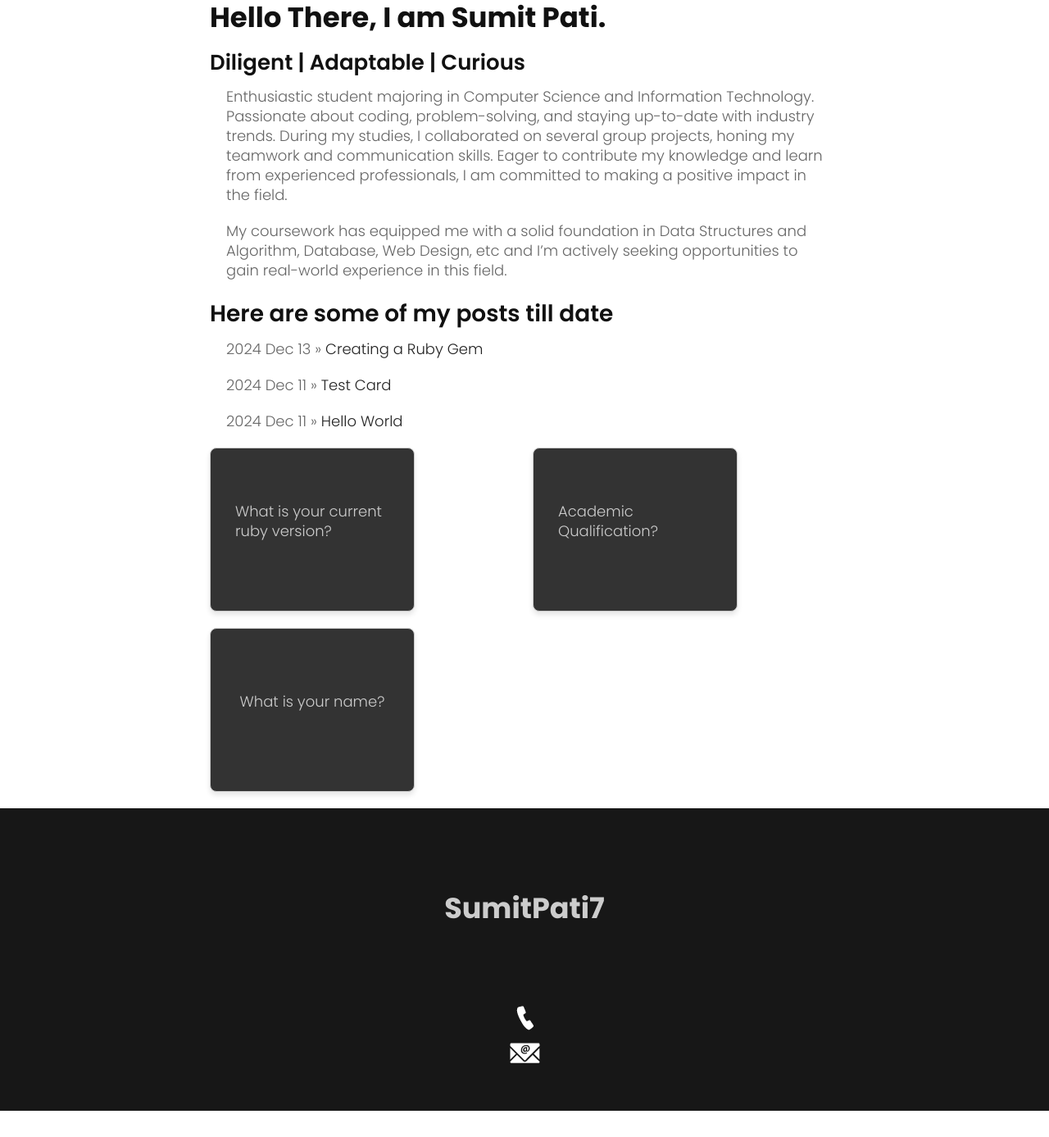
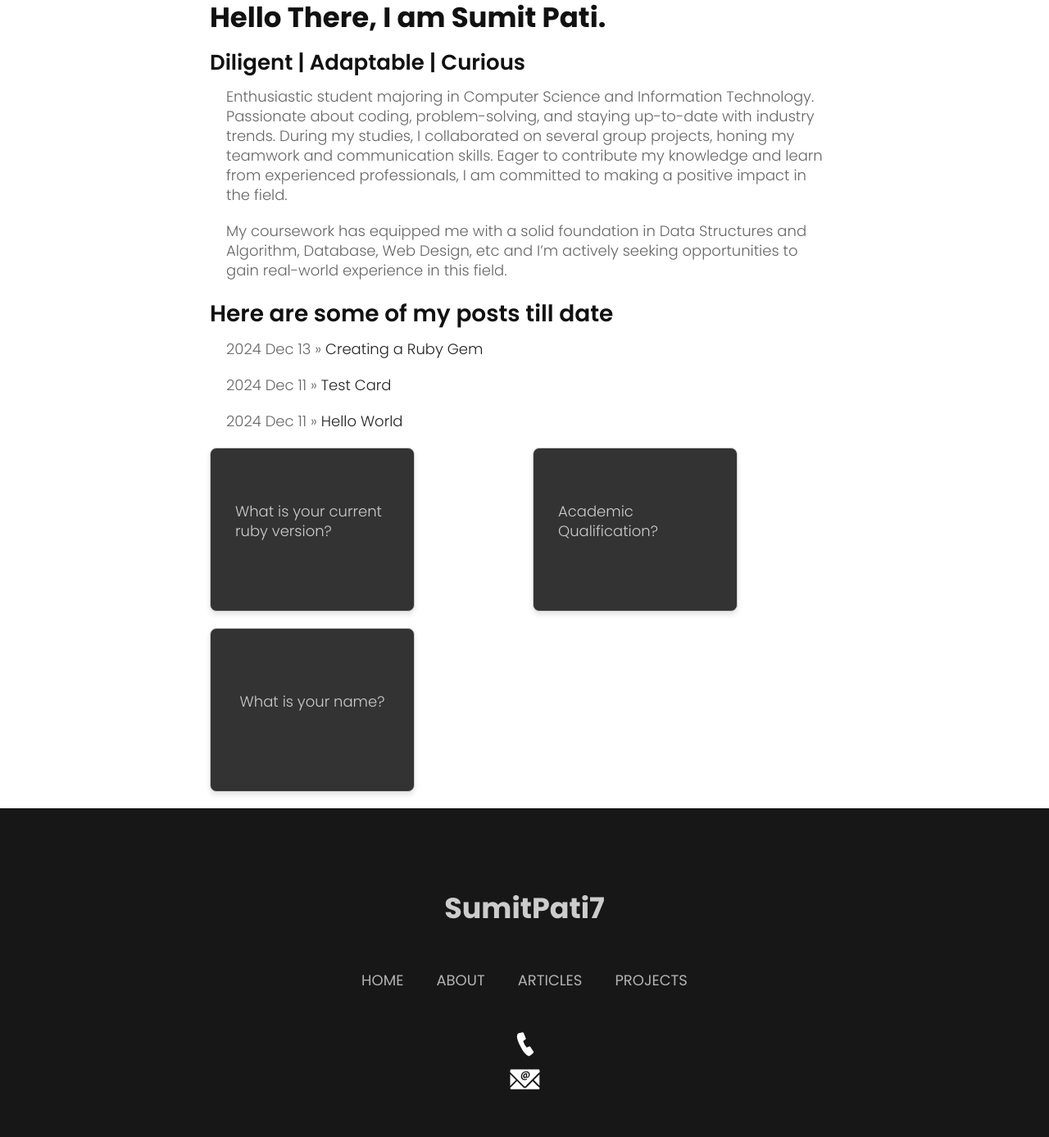
Before and after one commit to sumitpati7/blog, a Jekyll site: the page built from index.md, in a window 1280 px wide, cut to the strip 83-1470 px from the top of the page. Shown: the whole strip at 82% size. Built offline with Jekyll 4.4.1, drawn with Linux system fonts in a browser that asks for light colours; nearby versions of some CDN libraries; some web fonts are replaced; comment, search, counter and statistics services are not loaded; before the commit the page ends 1438 px from its top, so only the background shows below that.

Commit message:
responsive css for navbar

```diff
--- a/_includes/footer.html
+++ b/_includes/footer.html
@@ -4,14 +4,14 @@
       <a class="site-title footer_logo" href="index.html">SumitPati7</a>
     </div>
     <div class="footer_menu">
-      <ul>
+      <ul class="footer-nav">
         {% for item in site.data.navigation %}
         <li><a href="{{site.baseurl}}{{ item.url }}">{{ item.title }}</a></li>
         {% endfor %}
       </ul>
     </div>
     <div class="contact_menu">
-      <ul>
+      <ul class="footer-nav">
         <li>
           <a href="tel:+9779843803325" title><img src="{{site.baseurl}}/assets/images/call-icon.png" /></a>
         </li>
--- /dev/null
+++ b/_layouts/articles.html
@@ -0,0 +1,6 @@
+---
+layout: default
+---
+
+<h1>Blogs</h1>
+{{content}}
--- a/articles/index.md
+++ b/articles/index.md
@@ -1,5 +1,5 @@
 ---
-layout: about
+layout: articles
 ---
 
 
--- a/assets/css/responsive.css
+++ b/assets/css/responsive.css
@@ -83,6 +83,10 @@
     .display-area{
         width: 80%;
     }
+    .footer-nav {
+        display: flex;
+        flex-direction: column;
+    }
 }
 
 
@@ -132,6 +136,10 @@
 
     .display-area{
         width: 90%;
+    }
+    .footer-nav {
+        display: flex;
+        flex-direction: column;
     }
 }
 
--- a/assets/css/style.css
+++ b/assets/css/style.css
@@ -1000,8 +1000,9 @@ textarea#comment::placeholder {
 .footer_menu ul {
     margin: 0px;
     padding: 0px;
-    display: none;
+    display: flex;
     text-align: center;
+    justify-content: center;
 }
 
 .footer_menu li {
@@ -1091,12 +1092,3 @@ textarea#comment::placeholder {
     margin-right: auto;
     min-height: 100vh;
 }
-
-@media (max-width: 600px) {
-    .footer_menu ul {
-        margin: 0px;
-        padding: 0px;
-        display: block;
-        text-align: center;
-    }
-}
```
